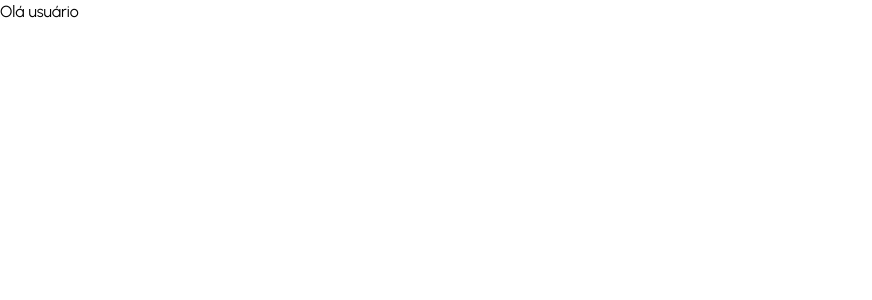
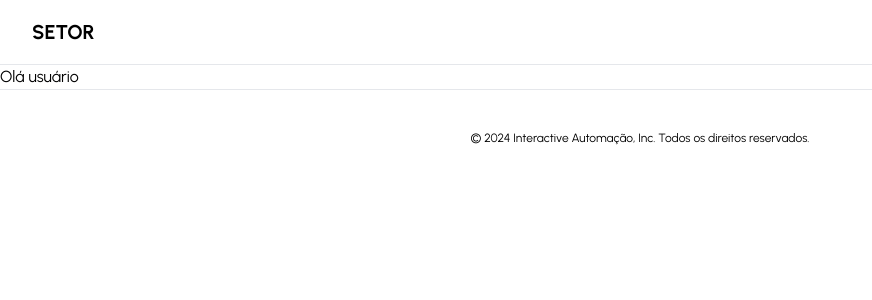
Before and after one commit to CeCamillo/interactiveAppUser, a Next.js app: page / in a window 1280 px wide. Shown: the top 300 px of the page, without its empty margins (0-872 px from the left). Built offline with nearby package versions, Linux system fonts and the light colour scheme.

Commit message:
começo da comunicação das duas aplicações
começo da comunicação das duas aplicações

```diff
--- a/app/layout.tsx
+++ b/app/layout.tsx
@@ -1,5 +1,9 @@
 import type { Metadata } from "next";
 import { Urbanist } from "next/font/google";
+
+import Footer from "@/components/footer";
+import Navbar from "@/components/navbar";
+
 import "./globals.css";
 
 const font = Urbanist({ subsets: ["latin"] });
@@ -16,7 +20,11 @@
 }>) {
   return (
     <html lang="pt-br">
-      <body className={font.className}>{children}</body>
+      <body className={font.className}>
+        <Navbar />
+        {children}
+        <Footer />
+      </body>
     </html>
   );
 }
--- /dev/null
+++ b/components/footer.tsx
@@ -0,0 +1,13 @@
+const Footer = () => {
+    return (
+        <footer className="bg-white border-t">
+            <div className="mx-auto py-10">
+                <p className="text-center text-xs text-black">
+                    &copy; 2024 Interactive Automação, Inc. Todos os direitos reservados.
+                </p>
+            </div>
+        </footer>
+    );
+}
+
+export default Footer;
--- /dev/null
+++ b/components/main-nav.tsx
@@ -0,0 +1,44 @@
+"use client";
+
+import Link from "next/link";
+import { usePathname } from "next/navigation";
+
+import { cn } from "@/lib/utils";
+import { Employee } from "@/types";
+
+interface MainNavProps {
+    data: Employee[];
+};
+
+const MainNav: React.FC<MainNavProps> = ({
+    data
+}) => {
+    const pathname = usePathname();
+
+    const routes = data.map((route) => ({
+        href: `/employee/${route.id}`,
+        label: route.name,
+        active: pathname === `/employee/${route.id}`
+    }));
+
+    return (
+        <nav
+            className="mx-6 flex items-center space-x-4 lg:space-x-6"
+        >
+            {routes.map((route) => (
+                <Link
+                    key={route.href}
+                    href={route.href}
+                    className={cn(
+                        "text-sm font-medium transition-colors hover:text-black",
+                        route.active ? "text-black" : "text-neutral-500"
+                    )}
+                >
+                    {route.label}
+                </Link>
+            ))}
+        </nav>
+    );
+}
+
+export default MainNav;
--- /dev/null
+++ b/components/navbar.tsx
@@ -0,0 +1,21 @@
+import Link from "next/link";
+
+import Container from "@/components/ui/container";
+import MainNav from "@/components/main-nav";
+
+const Navbar = async () => {
+    return (
+        <div className="border-b">
+            <Container>
+                <div className="relative px-4 sm:px-6 lg:px-8 flex h-16 items-center">
+                    <Link href="/" className="ml-4 flex lg:ml-0 gap-x-2">
+                        <p className="font-bold text-xl">SETOR</p>
+                    </Link>
+                    <MainNav data={[]}/>
+                </div>
+            </Container>
+        </div>
+    );
+}
+
+export default Navbar;
--- /dev/null
+++ b/components/ui/container.tsx
@@ -0,0 +1,15 @@
+interface ContainerPros {
+    children: React.ReactNode;
+}
+
+const Container: React.FC<ContainerPros> = ({
+    children
+}) => {
+    return (
+        <div className="mx-auto max-w-7xl">
+            {children}
+        </div>
+    );
+}
+
+export default Container;
--- /dev/null
+++ b/lib/utils.ts
@@ -0,0 +1,6 @@
+import { type ClassValue, clsx } from "clsx"
+import { twMerge } from "tailwind-merge"
+
+export function cn(...inputs: ClassValue[]) {
+  return twMerge(clsx(inputs))
+}
--- /dev/null
+++ b/types.ts
@@ -0,0 +1,11 @@
+export interface Company {
+    id: string;
+    name: string;
+    imageUrl: string;
+};
+
+export interface Employee{
+    id: string;
+    name: string;
+    company: Company;
+};
```
Also changed, not shown: actions/get-employees.tsx (added, +11 -0 lines), package.json (+6 -4 lines), 2 other files (tests, documents, lock files or other folders).
